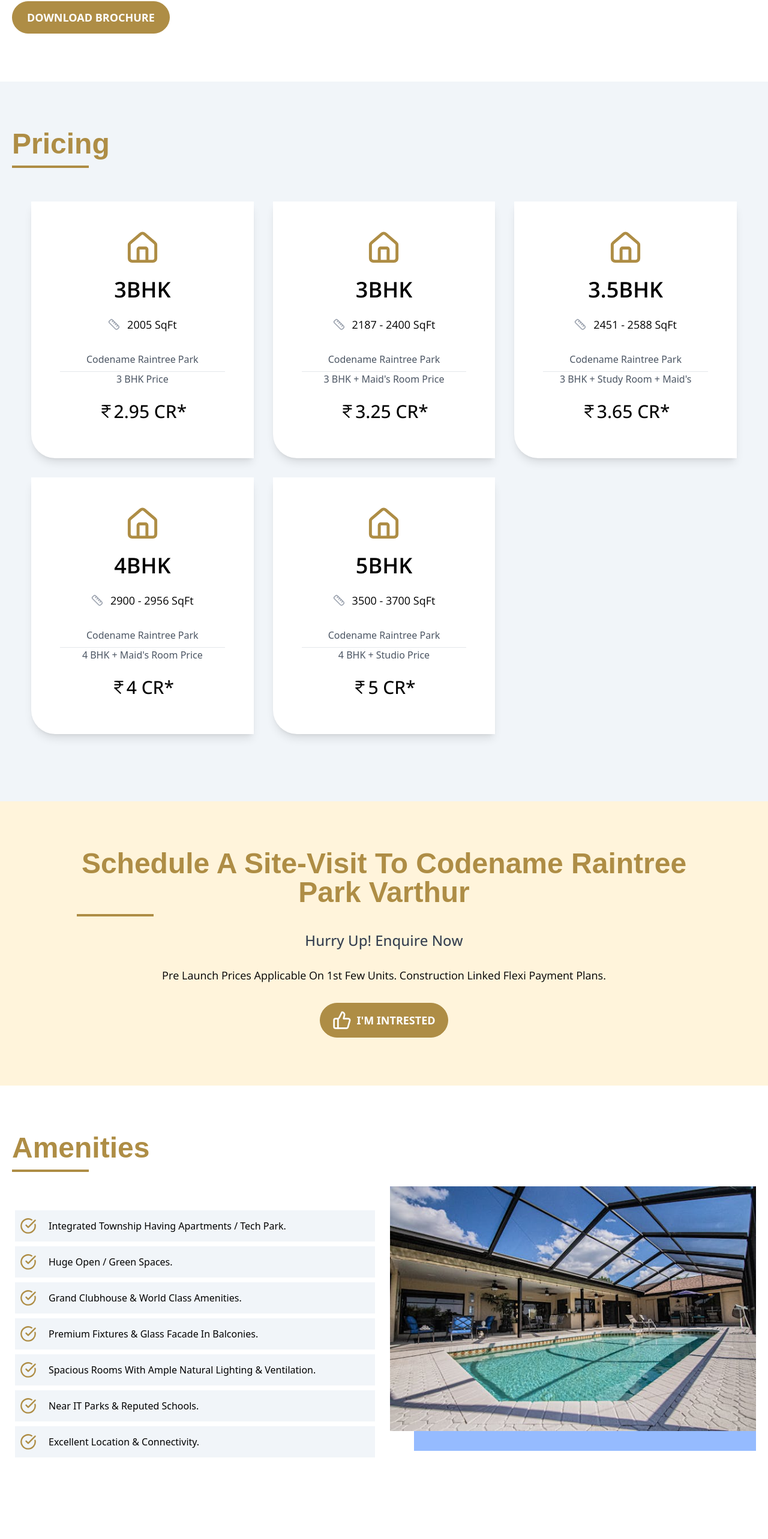
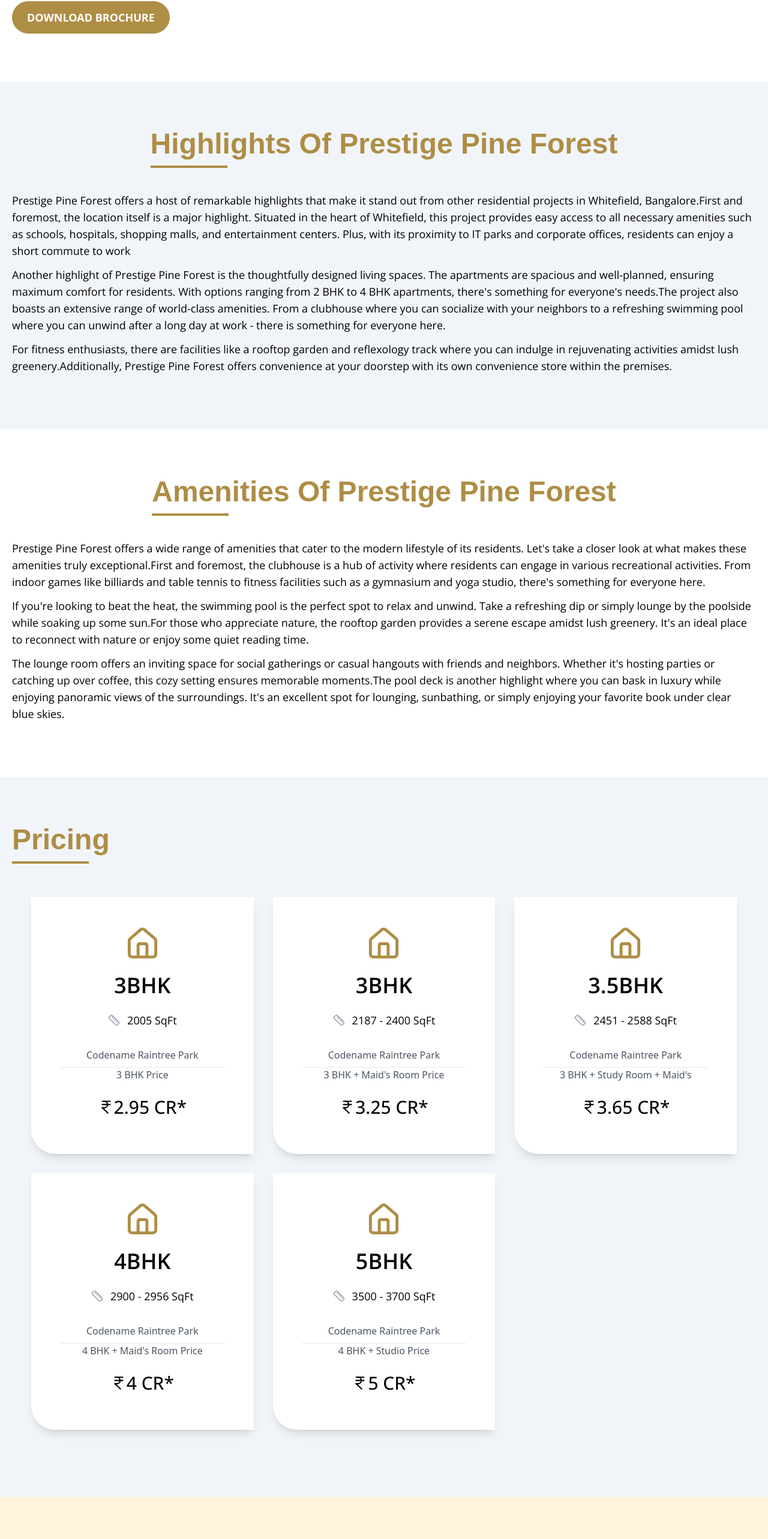
Before and after one commit to hajindersingh645/prestigepineforest, a Next.js app: page / in a window 1280 px wide. Shown: the part 2269-4835 px from the top of the page at 60% size. Built offline with nearby package versions, Linux system fonts and the light colour scheme; a web font is replaced by a local one.

Commit message:
added some section

```diff
--- a/app/page.js
+++ b/app/page.js
@@ -4,6 +4,7 @@
 import CallToAction from "@/sections/CallToAction";
 import FloorPlans from "@/sections/FloorPlans";
 import Form from "@/sections/Form";
+import Highlights from "@/sections/Highlights";
 import ProjectGallery from "@/sections/gallery";
 import HeroSection from "@/sections/HeroSection";
 import Location from "@/sections/Location";
@@ -16,6 +17,17 @@
     <main className="">
       <HeroSection />
       <Overview />
+      <Highlights />
+      <section id="amenities" className="">
+      <div className="container">
+        <div className="page-header">
+          <h2 className="title">Amenities of Prestige Pine Forest</h2>
+        </div>
+        <p>{`Prestige Pine Forest offers a wide range of amenities that cater to the modern lifestyle of its residents. Let's take a closer look at what makes these amenities truly exceptional.First and foremost, the clubhouse is a hub of activity where residents can engage in various recreational activities. From indoor games like billiards and table tennis to fitness facilities such as a gymnasium and yoga studio, there's something for everyone here.`}</p>
+        <p>{`If you're looking to beat the heat, the swimming pool is the perfect spot to relax and unwind. Take a refreshing dip or simply lounge by the poolside while soaking up some sun.For those who appreciate nature, the rooftop garden provides a serene escape amidst lush greenery. It's an ideal place to reconnect with nature or enjoy some quiet reading time.`}</p>
+        <p>{`The lounge room offers an inviting space for social gatherings or casual hangouts with friends and neighbors. Whether it's hosting parties or catching up over coffee, this cozy setting ensures memorable moments.The pool deck is another highlight where you can bask in luxury while enjoying panoramic views of the surroundings. It's an excellent spot for lounging, sunbathing, or simply enjoying your favorite book under clear blue skies.`}</p>
+        </div>
+      </section>
       <Pricing />
       <CallToAction />
       <Amenities />
--- a/sections/Amenities.js
+++ b/sections/Amenities.js
@@ -2,14 +2,22 @@
 import Image from "next/image";
 import React from "react";
 
-const amenities = [
-  "Integrated Township Having Apartments / Tech Park.",
-  "Huge Open / Green Spaces.",
-  "Grand Clubhouse & World Class Amenities.",
-  "Premium Fixtures & Glass Facade In Balconies.",
-  "Spacious Rooms With Ample Natural Lighting & Ventilation.",
-  "Near IT Parks & Reputed Schools.",
-  "Excellent Location & Connectivity.",
+const amenitiesList = [
+  {
+    title:"Community Amenities",
+    amenities:['Club House', 'Outdoor Courts'],
+
+  },
+  {
+    title:"Health and Fitness",
+    amenities:['Gymnasium', 'Swimming Pool', 'Jogging Track'],
+
+  },
+  {
+    title:"Life style",
+    amenities:['Billiards & Games Room', 'Table Tennis', 'Party Area', 'Landscaped Gardens', 'Spa & Sauna', 'Kids Play Area'],
+
+  }
 ];
 
 const Amenities = () => {
@@ -17,32 +25,21 @@
     <section id="amenities" className="">
       <div className="container">
         <h2 className="title">Amenities</h2>
-        <div className="grid grid-cols-1 md:grid-cols-2 gap-5">
+        <div className="grid grid-cols-1 md:grid-cols-1">
           <div className="content">
-            <ul className="mt-10 space-y-2 max-w-[600px] mx-auto">
-              {amenities.map((item, index) => (
-                <li
-                  key={index}
-                  className="py-3 px-2 flex items-center gap-5 bg-slate-100 hover:bg-primary group hover:scale-110 hover:text-white transition-all"
-                >
-                  <CircleCheckBig
-                    className="group-hover:text-white transition-colors text-primary"
-                    size={28}
-                  />{" "}
-                  {item}
-                </li>
-              ))}
-            </ul>
+            {amenitiesList.map((item,index)=>(
+              <div key={index} className="f">
+                <div className="icon">ICON</div>
+                <div className="text">
+                  <p className="text-lg font-semibold">{item.title}</p>
+                    <div>{item.amenities.map((amenitiesItem,i)=>(
+                      <div key="i">{amenitiesItem}</div>
+                    ))}</div>
+                </div>
+              </div>
+            ))}
           </div>
-          <div className="image">
-            <Image
-              src="/images/am-1.jpg"
-              width={700}
-              height={400}
-              className="shadow-color"
-              alt="amenities"
-            />
-          </div>
+
         </div>
       </div>
     </section>
--- /dev/null
+++ b/sections/Highlights.js
@@ -0,0 +1,48 @@
+import Image from "next/image";
+import Link from "next/link";
+import React from "react";
+
+const projectDetails = [
+  { label: "Type", value: "Apartments" },
+  { label: "Project Stage", value: "Prelaunch" },
+  { label: "Location", value: "Whitefield, Bangalore" },
+  { label: "Builder", value: "Prestige Group" },
+  { label: "Floor Plans", value: "3, 3.5, 4 & 5 BHK" },
+  { label: "Price Starting", value: "Rs. 3.50 Cr* onwards" },
+  { label: "Total Land Area", value: "10 acres" },
+  { label: "Total Units", value: "230" },
+  { label: "No. of Floors & Towers", value: "4 Towers, G+16 Floors" },
+  { label: "Size Range", value: "1500 - 3000 Sq Ft" },
+  { label: "Approvals", value: "NA" },
+  { label: "RERA No.", value: "In progress" },
+  { label: "Launch Date", value: "On request" },
+  { label: "Possession Date", value: "Dec 2028" },
+];
+
+const Highlights = () => {
+  return (
+    <section id="project-overview" className="bg-slate-100">
+      <div className="container">
+        <div className="page-header">
+          <h2 className="title">Highlights of Prestige Pine Forest</h2>
+        </div>
+        <div className="grid grid-cols-1 md:grid-cols-1 gap-5">
+          <div className="col">
+            <p>
+              {`Prestige Pine Forest offers a host of remarkable highlights that make it stand out from other residential projects in Whitefield, Bangalore.First and foremost, the location itself is a major highlight. Situated in the heart of Whitefield, this project provides easy access to all necessary amenities such as schools, hospitals, shopping malls, and entertainment centers. Plus, with its proximity to IT parks and corporate offices, residents can enjoy a short commute to work`}
+            </p>
+            <p>
+              {`Another highlight of Prestige Pine Forest is the thoughtfully designed living spaces. The apartments are spacious and well-planned, ensuring maximum comfort for residents. With options ranging from 2 BHK to 4 BHK apartments, there's something for everyone's needs.The project also boasts an extensive range of world-class amenities. From a clubhouse where you can socialize with your neighbors to a refreshing swimming pool where you can unwind after a long day at work - there is something for everyone here.`}
+            </p>
+            <p>
+              {`For fitness enthusiasts, there are facilities like a rooftop garden and reflexology track where you can indulge in rejuvenating activities amidst lush greenery.Additionally, Prestige Pine Forest offers convenience at your doorstep with its own convenience store within the premises.`}
+            </p>
+
+          </div>
+        </div>
+      </div>
+    </section>
+  );
+};
+
+export default Highlights;
```
